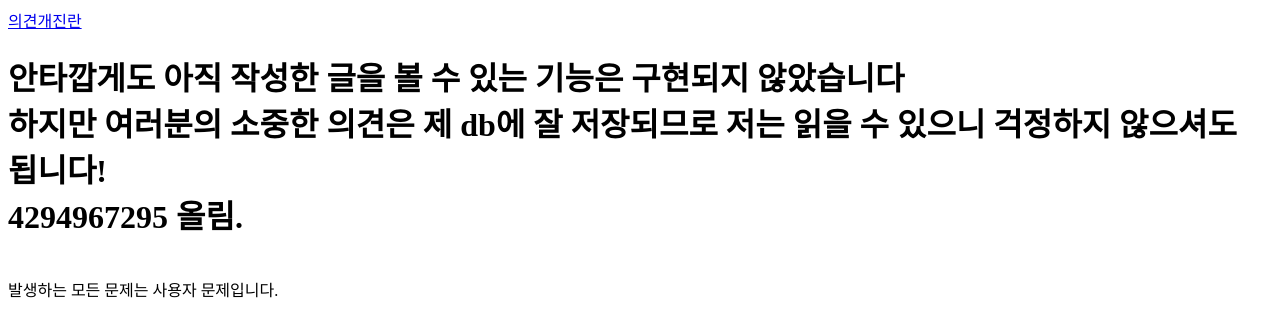
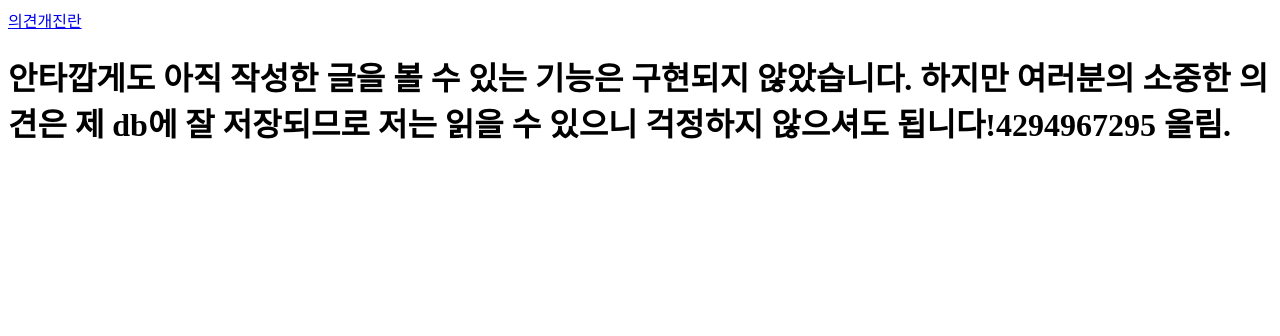
Before and after one commit to NOT2ho/4294967295.io, a Next.js app: page /read2 in a window 1280 px wide. Shown: the top 336 px of the page. Built offline with nearby package versions, Linux system fonts and the light colour scheme.

Commit message:
Add redirect

```diff
--- a/app/layout.tsx
+++ b/app/layout.tsx
@@ -6,38 +6,10 @@ import Link from 'next/link'
 export default async function RootLayout({ children }: PropsWithChildren) {
   return (<html>
     <body> <Link href="/create">의견개진란</Link>
-      <br></br>
-      {children}
-      <br></br>
-      발생하는 모든 문제는 사용자 문제입니다.</body></html>)
-
-
-  /*
- /* const res = await fetch('http://localhost:3000/api')
-  const topics = await res.json();
-
-  return (
-      <html>
-        <body>
-        <h1><Link href="/">test</Link></h1><br></br>
-        아직 mysql연동 안해서 글쓰기 안될것임.(서버끔)
-        <ol>
-       {topics.map((topic)=>{
-         return<li key={topic.id}><Link href={'/read2'}>{topic.title}</Link></li>
-          return<li key={topic.id}><Link href={`/read/${topic.id}`}>{topic.title}</Link></li>
-         })}
-        </ol>
-          {children}
-          <ul>
-          <li><Link href="/create">create</Link></li>
-          <li><Link href="/update/1">update</Link></li>
-        </ol>  <li><input type="button" value="delete"/></li>
-      </body>  </ul>
-          </body>
-      </html>
-    );
-  }
-  */
+      <br></br><h1>
+        {children}
+        <br></br></h1>
+    </body></html>)
 }
 export const metadata = {
   title: "4294967295.io",
--- a/app/page.tsx
+++ b/app/page.tsx
@@ -3,7 +3,7 @@ import Image from "next/image";
 export default function Home() {
     return (
         <>
-            ...
+
             <img src="/101047.png"></img>
         </>
     )
--- a/app/read2/page.js
+++ b/app/read2/page.js
@@ -1,10 +1,6 @@
 
-export default async function read(){
-  return(
-<html><body>
-<h1>안타깝게도 아직 작성한 글을 볼 수 있는 기능은 구현되지 않았습니다<br></br>
-  하지만 여러분의 소중한 의견은 제 db에 잘 저장되므로 저는 읽을 수 있으니 걱정하지 않으셔도 됩니다!<br></br>
-  4294967295 올림.
-</h1>
-</body>
-</html>)}
+export default async function read() {
+  return (
+    " 안타깝게도 아직 작성한 글을 볼 수 있는 기능은 구현되지 않았습니다. 하지만 여러분의 소중한 의견은 제 db에 잘 저장되므로 저는 읽을 수 있으니 걱정하지 않으셔도 됩니다!4294967295 올림."
+  )
+}
```
Also changed, not shown: app/create/formSubmit.tsx (+3 -4 lines), app/create/page.tsx (+4 -5 lines), app/create/useGoTo.tsx (+3 -7 lines), public/101047.png.
